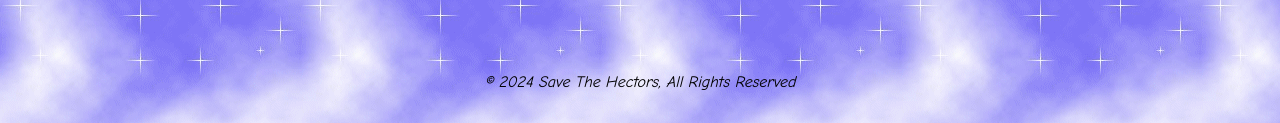
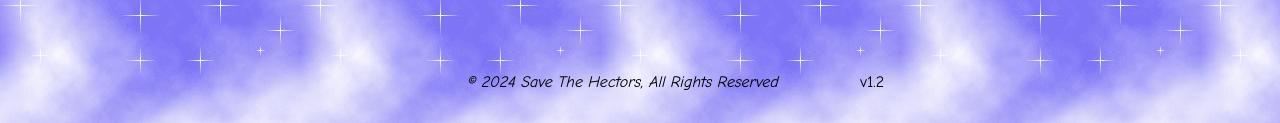
Before and after one commit to Xachuen/HaveYouSeenHector, a plain HTML site: page index.html in a window 1280 px wide. Shown: the part 975-1098 px from the top of the page. Drawn offline with nearby package versions, Linux system fonts and the light colour scheme; grey boxes are pictures that could not be loaded.

Commit message:
version number

```diff
--- a/index.html
+++ b/index.html
@@ -57,6 +57,7 @@
              <footer>
                 <div id="middle_footer">
                     <p><em>© 2024 Save The Hectors, All Rights Reserved</em></p>
+                    <p>v1.2</p>
                 </div>
              </footer>
 
```
